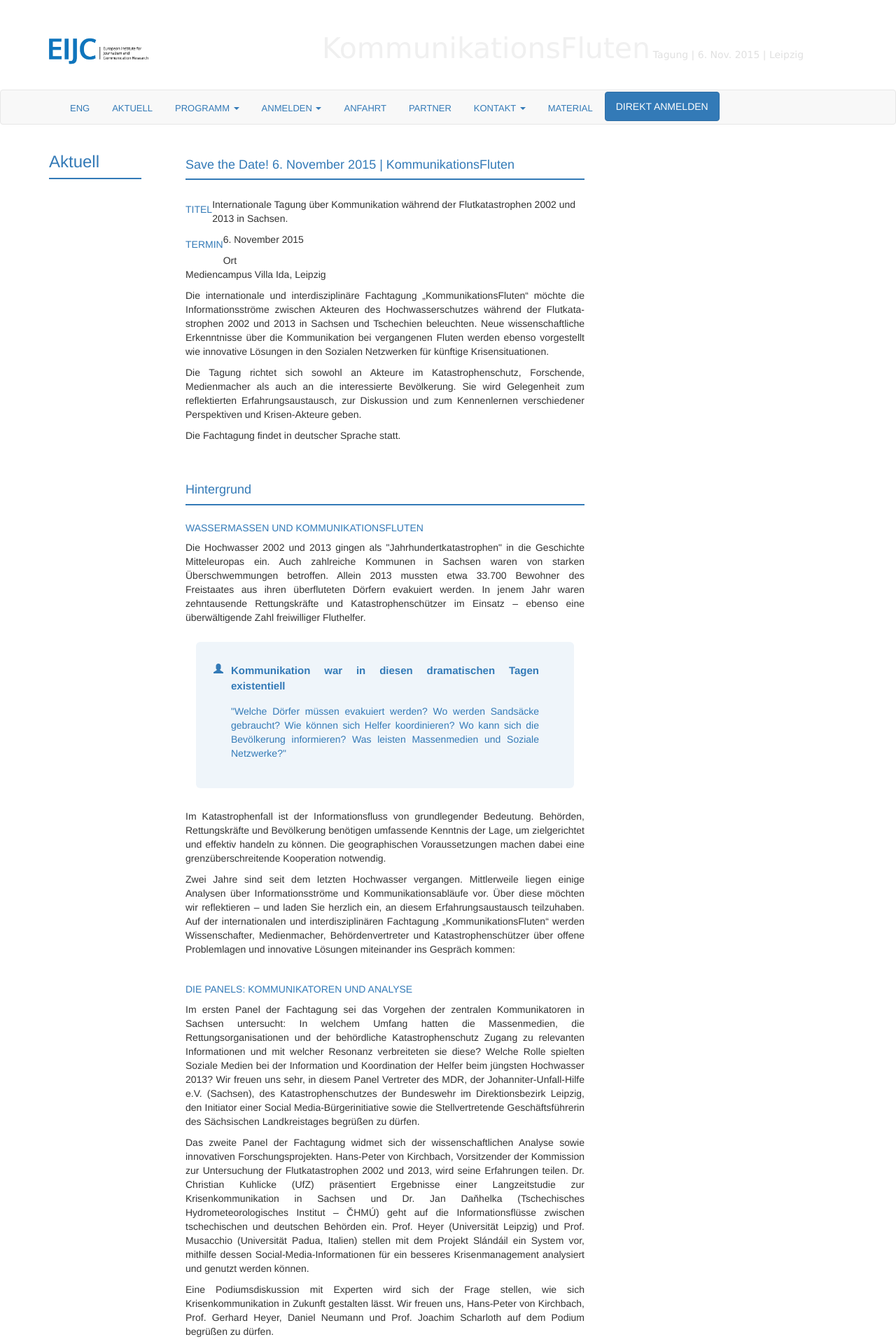
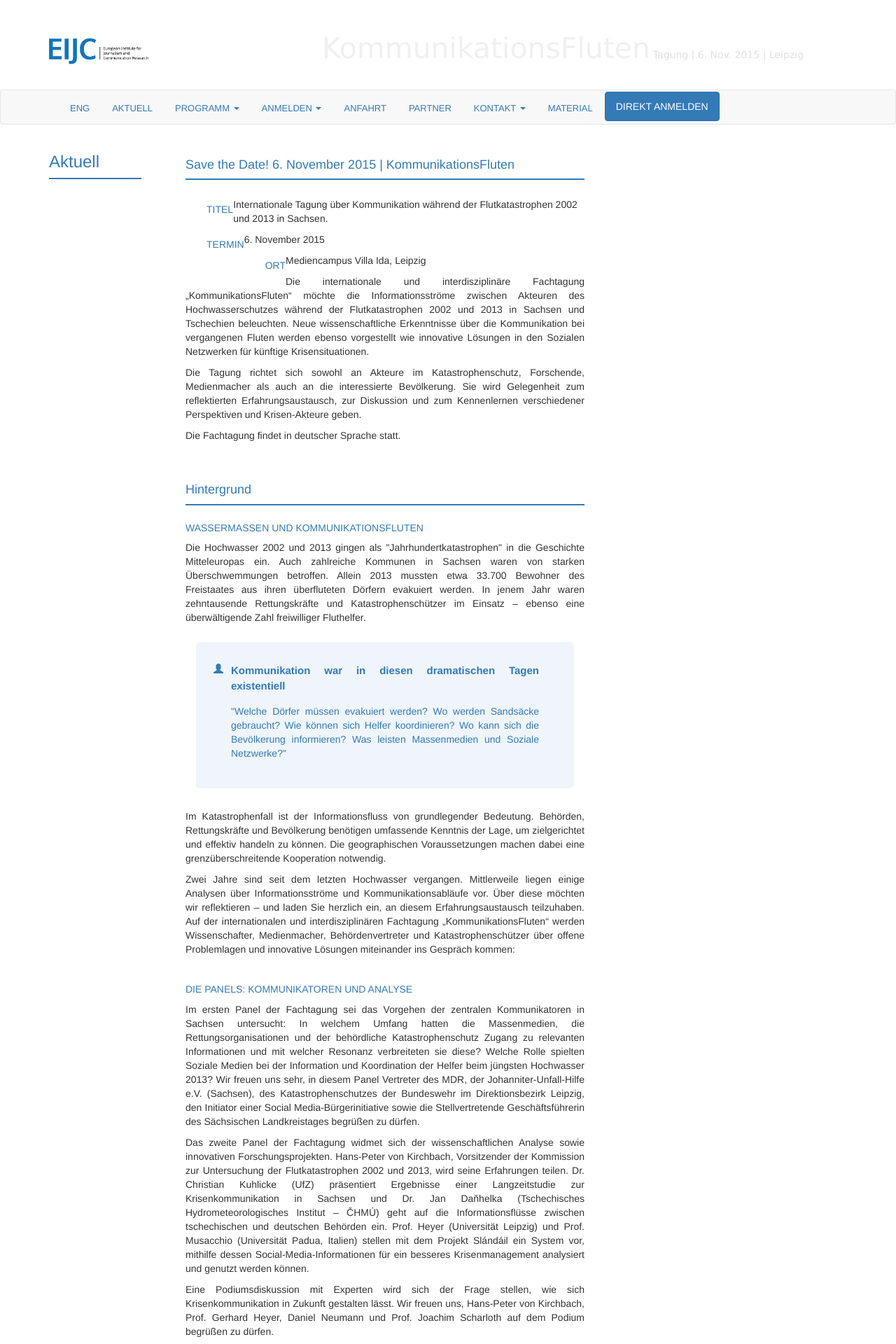
Before and after one commit to susedev/test, a Jekyll site: the page built from konferenz-kommunikationsfluten.html, in a window 1280 px wide. Shown: the top 1920 px of the page at 70% size. Built offline with Jekyll 4.4.1, drawn with Linux system fonts in a browser that asks for light colours; nearby versions of some CDN libraries.

Commit message:
Update konferenz-kommunikationsfluten.html

```diff
--- a/konferenz-kommunikationsfluten.html
+++ b/konferenz-kommunikationsfluten.html
@@ -5,9 +5,9 @@ title: Aktuell
 
 <div class="box" style="background-color: #337AB7; height:2px; margin-top:3px; margin-bottom:25px;">&nbsp;</div>
 
-<h4 style="float:left;">Titel</h4>Internationale Tagung &uuml;ber Kommunikation w&auml;hrend der Flutkatastrophen 2002 und 2013 in Sachsen.</p>
-<h4 style="float:left;">Termin</h4><p>6. November 2015</p>
-<h4style="float:left;">Ort</h4><p>Mediencampus Villa Ida, Leipzig</p>
+<h4 style="float:left; margin-left: 30px;">Titel</h4>Internationale Tagung &uuml;ber Kommunikation w&auml;hrend der Flutkatastrophen 2002 und 2013 in Sachsen.</p>
+<h4 style="float:left; margin-left: 30px;">Termin</h4><p>6. November 2015</p>
+<h4 style="float:left; margin-left: 30px;">Ort</h4><p>Mediencampus Villa Ida, Leipzig</p>
 <p style="text-align: justify;">Die internationale und interdisziplin&auml;re Fachtagung &bdquo;KommunikationsFluten&ldquo; m&ouml;chte die Informationsstr&ouml;me zwischen Akteuren des Hochwasserschutzes w&auml;hrend der Flutkata&shy;strophen 2002 und 2013 in Sachsen und Tschechien beleuchten. Neue wissen&shy;schaftliche Erkenntnisse &uuml;ber die Kommunikation bei vergangenen Fluten werden ebenso vorgestellt wie innovative L&ouml;sungen in den Sozialen Netzwerken f&uuml;r k&uuml;nftige Krisensituationen.</p>
 
 <p style="text-align: justify;">Die Tagung richtet sich sowohl an Akteure im Katastrophenschutz, Forschende, Medienmacher als auch an die interessierte Bev&ouml;lkerung. Sie wird Gelegenheit zum reflektierten Erfahrungsaustausch, zur Diskussion und zum Kennenlernen verschiedener Perspektiven und Krisen-Akteure geben.</p>
```
